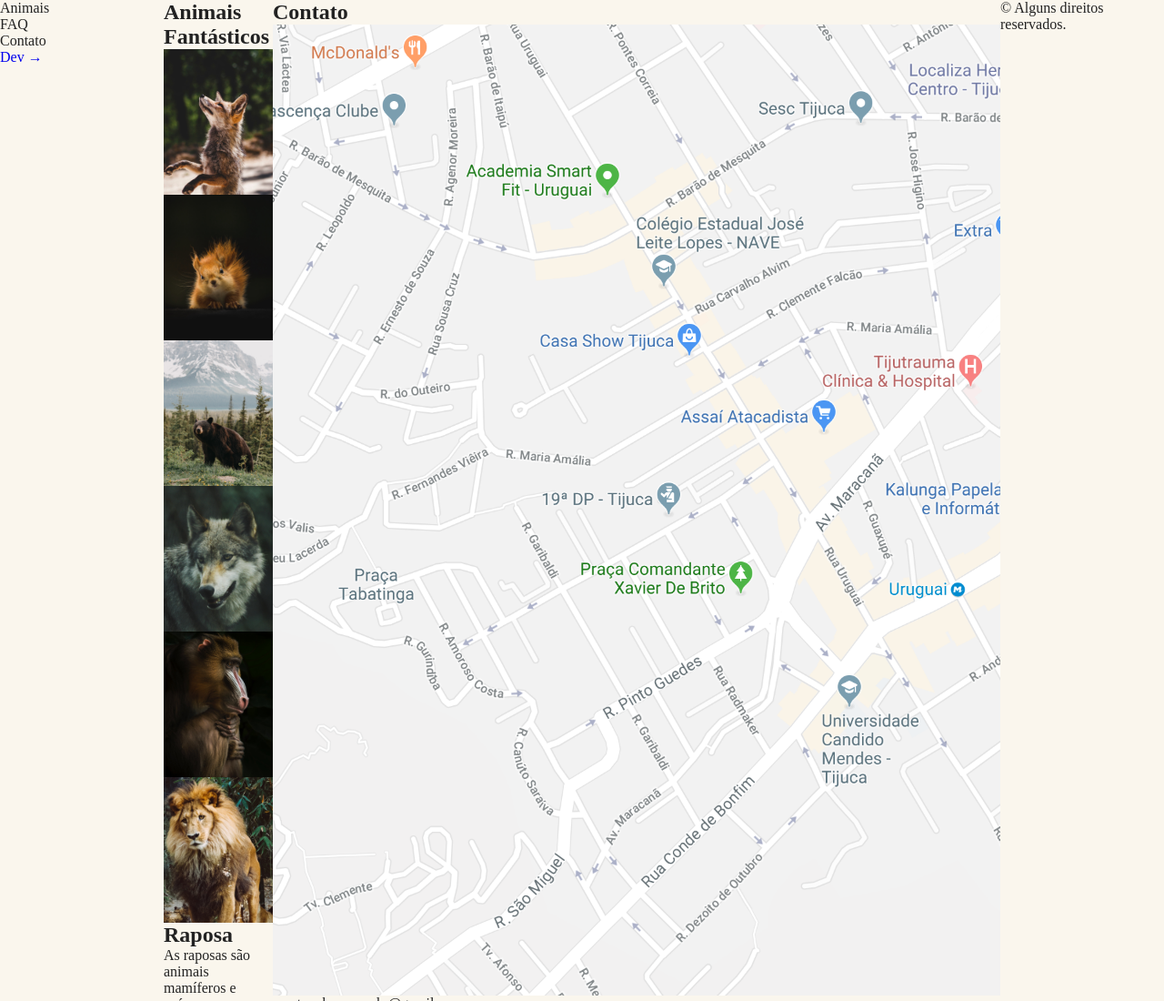
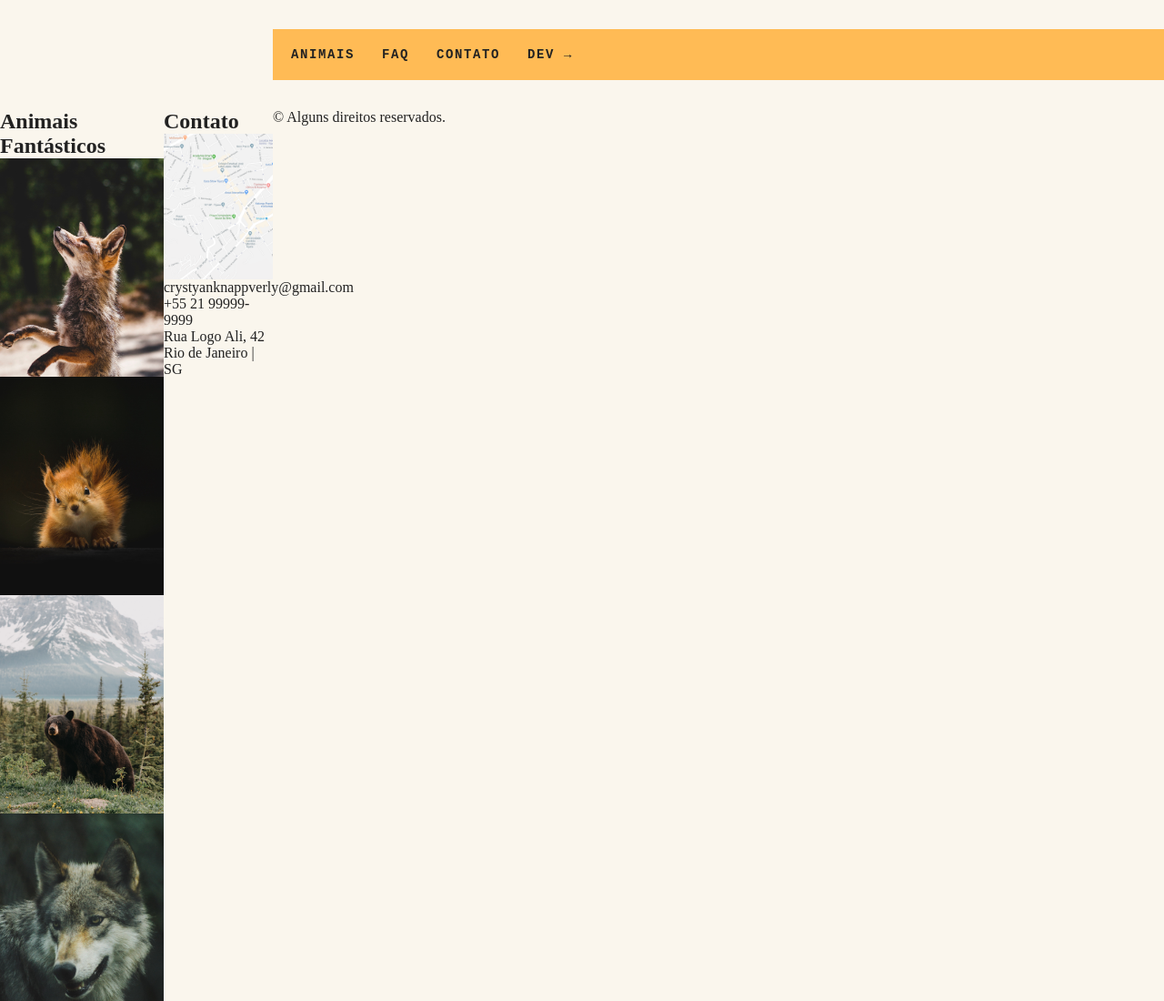
Before and after one commit to CrystyanVerly/FantasticAnimals, a plain HTML site: page index.html in a window 1280 px wide. Shown: the top 1100 px of the page at 91% size. Drawn offline with Linux system fonts and the light colour scheme.

Commit message:
finaliza estilo da barra de navegação

```diff
--- a/css/style.css
+++ b/css/style.css
@@ -22,10 +22,6 @@ ul {
   list-style: none;
 }
 
-a {
-  text-decoration: none;
-}
-
 /* general */
 
 body {
@@ -35,3 +31,30 @@ body {
   color: #222;
   -webkit-font-smoothing: antialiased;
 }
+
+/* navigation */
+
+.menu-nav {
+  grid-column: 3 / 5;
+  margin: 2rem 0;
+  background: #fb5;
+}
+
+.menu-nav ul {
+  display: flex;
+  flex-wrap: wrap;
+  padding: 10px;
+}
+
+.menu-nav li a {
+  display: block;
+  padding: 10px;
+  margin-right: 10px;
+  color: #222;
+  text-decoration: none;
+  font-family: "IBM Plex Mono", monospace;
+  font-weight: bold;
+  text-transform: uppercase;
+  font-size: 0.875rem;
+  letter-spacing: 0.1rem;
+}
--- a/index.html
+++ b/index.html
@@ -9,11 +9,11 @@
     <title>Animais Fantásticos</title>
   </head>
   <body>
-    <nav>
+    <nav class="menu-nav">
       <ul>
-        <li><a href="#animals"></a>Animais</li>
-        <li><a href="#faq"></a>FAQ</li>
-        <li><a href="#contact"></a>Contato</li>
+        <li><a href="#animals">Animais</a></li>
+        <li><a href="#faq">Faq</a></li>
+        <li><a href="#contact">Contato</a></li>
         <li>
           <a href="https://www.linkedin.com/in/devcrystyanluis/">Dev →</a>
         </li>
```
